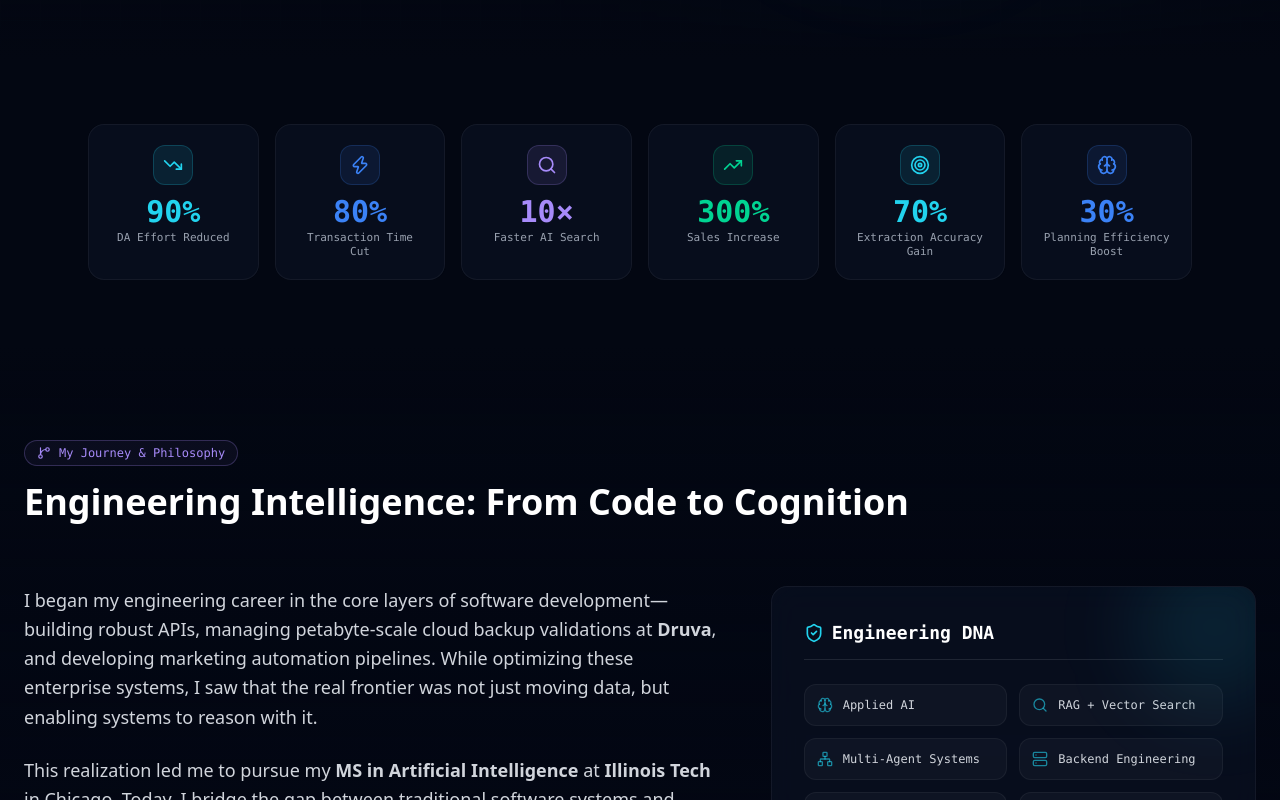
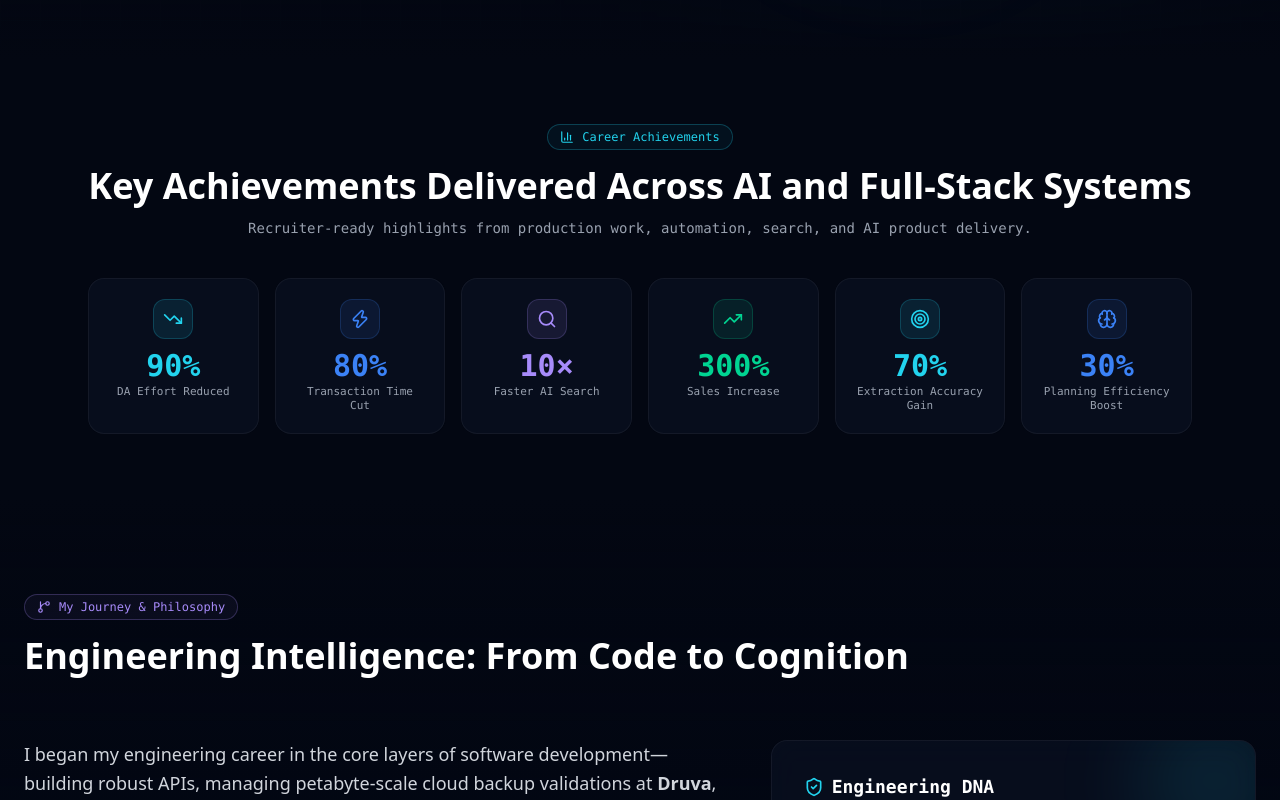
Before and after one commit to PushkrajKohok/MyPortfolio, a Next.js app: page / in a window 1280 px wide. Shown: the part 740-1540 px from the top of the page. Built offline with nearby package versions, Linux system fonts and the light colour scheme.

Commit message:
Add achievements heading and fix agent scroll

```diff
--- a/components/ImpactMetrics.tsx
+++ b/components/ImpactMetrics.tsx
@@ -2,7 +2,7 @@
 
 import React from "react";
 import { motion } from "framer-motion";
-import { TrendingDown, Zap, Search, TrendingUp, Target, Brain } from "lucide-react";
+import { BarChart3, TrendingDown, Zap, Search, TrendingUp, Target, Brain } from "lucide-react";
 import { portfolioData } from "@/data/portfolio";
 
 const iconMap: Record<string, React.ReactNode> = {
@@ -36,6 +36,37 @@ export default function ImpactMetrics() {
   return (
     <section className="py-16 relative">
       <div className="max-w-6xl mx-auto px-6">
+        <div className="text-center mb-10">
+          <motion.div
+            initial={{ opacity: 0, y: 14 }}
+            whileInView={{ opacity: 1, y: 0 }}
+            viewport={{ once: true }}
+            transition={{ duration: 0.45 }}
+            className="inline-flex items-center gap-2 px-3 py-1 rounded-full border border-accent-cyan/25 bg-accent-cyan/5 text-accent-cyan text-xs font-mono mb-4"
+          >
+            <BarChart3 className="w-3.5 h-3.5" />
+            <span>Career Achievements</span>
+          </motion.div>
+          <motion.h2
+            initial={{ opacity: 0, y: 14 }}
+            whileInView={{ opacity: 1, y: 0 }}
+            viewport={{ once: true }}
+            transition={{ duration: 0.45, delay: 0.08 }}
+            className="text-3xl sm:text-4xl font-bold text-white font-sans"
+          >
+            Key Achievements Delivered Across AI and Full-Stack Systems
+          </motion.h2>
+          <motion.p
+            initial={{ opacity: 0, y: 14 }}
+            whileInView={{ opacity: 1, y: 0 }}
+            viewport={{ once: true }}
+            transition={{ duration: 0.45, delay: 0.14 }}
+            className="text-gray-400 text-sm mt-3 font-mono"
+          >
+            Recruiter-ready highlights from production work, automation, search, and AI product delivery.
+          </motion.p>
+        </div>
+
         <motion.div
           initial={{ opacity: 0, y: 30 }}
           whileInView={{ opacity: 1, y: 0 }}
--- a/components/PortfolioAgent.tsx
+++ b/components/PortfolioAgent.tsx
@@ -22,11 +22,17 @@ export default function PortfolioAgent() {
   ]);
   const [inputValue, setInputValue] = useState("");
   const [isTyping, setIsTyping] = useState(false);
-  const messagesEndRef = useRef<HTMLDivElement>(null);
+  const messagesContainerRef = useRef<HTMLDivElement>(null);
 
-  // Auto scroll to bottom
+  // Keep new chat messages visible without moving the whole page.
   const scrollToBottom = () => {
-    messagesEndRef.current?.scrollIntoView({ behavior: "smooth" });
+    const container = messagesContainerRef.current;
+    if (!container) return;
+
+    container.scrollTo({
+      top: container.scrollHeight,
+      behavior: "smooth",
+    });
   };
 
   useEffect(() => {
@@ -230,7 +236,7 @@ export default function PortfolioAgent() {
           </div>
 
           {/* Messages Log Panel */}
-          <div className="flex-1 overflow-y-auto p-4 sm:p-6 space-y-4">
+          <div ref={messagesContainerRef} className="flex-1 overflow-y-auto p-4 sm:p-6 space-y-4">
             {messages.map((msg, index) => {
               const isAgent = msg.sender === "agent";
               return (
@@ -281,8 +287,6 @@ export default function PortfolioAgent() {
                 </div>
               </div>
             )}
-
-            <div ref={messagesEndRef} />
           </div>
 
           {/* Question Chips Panel */}
```
